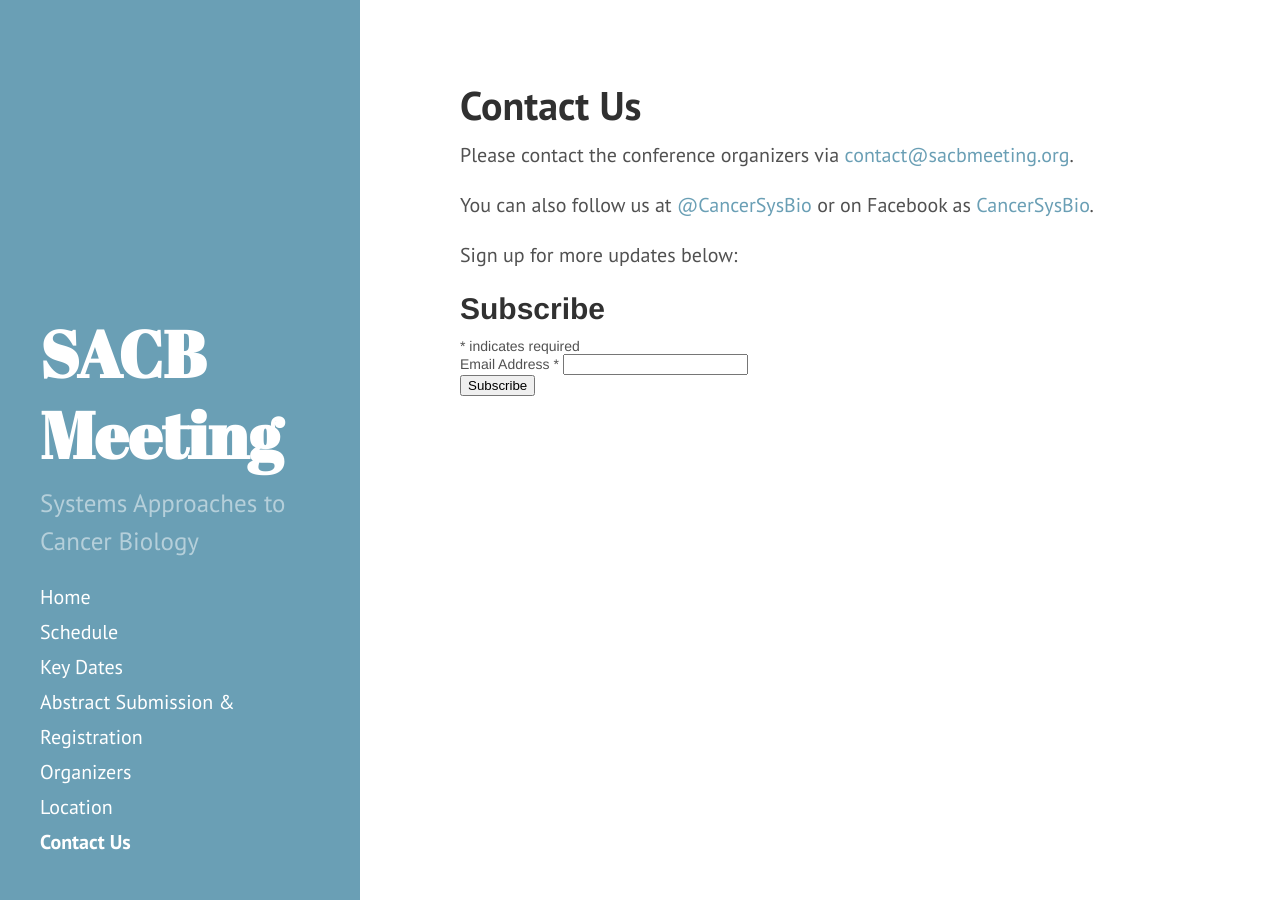
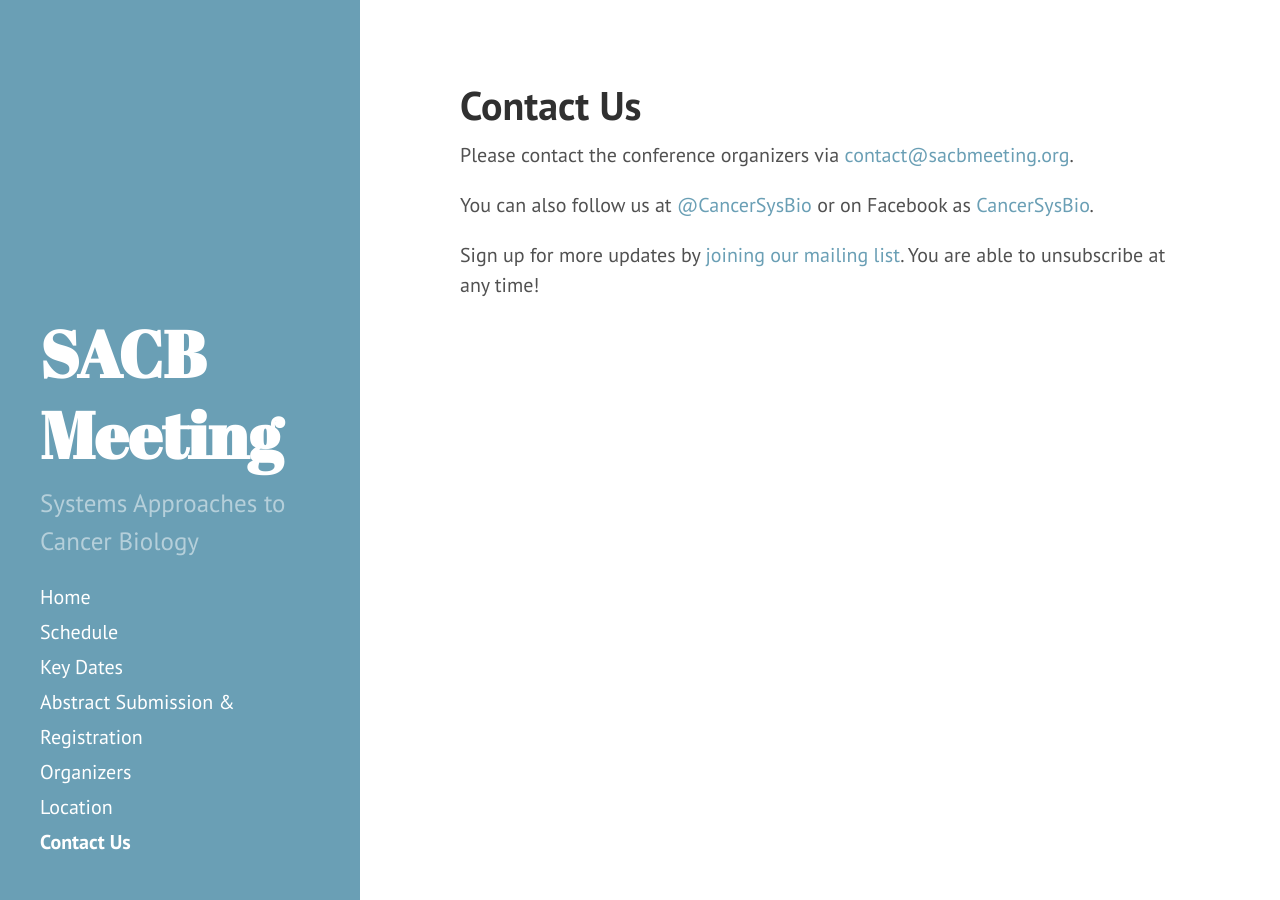
Before and after one commit to AECCSB/sacb-meeting, a Jekyll site: the page built from contact-us.md, in a window 1280 px wide. Built offline with Jekyll 4.4.1, drawn with Linux system fonts in a browser that asks for light colours; comment, search, counter and statistics services are not loaded.

Commit message:
Update contact-us.md

```diff
--- a/contact-us.md
+++ b/contact-us.md
@@ -7,32 +7,4 @@
 
 You can also follow us at [@CancerSysBio](https://twitter.com/CancerSysBio) or on Facebook as [CancerSysBio](https://www.facebook.com/CancerSysBio/).
 
-Sign up for more updates below:
-<!-- Begin Mailchimp Signup Form -->
-<link href="//cdn-images.mailchimp.com/embedcode/classic-10_7.css" rel="stylesheet" type="text/css">
-<style type="text/css">
-	#mc_embed_signup{background:#fff; clear:left; font:14px Helvetica,Arial,sans-serif; }
-	/* Add your own Mailchimp form style overrides in your site stylesheet or in this style block.
-	   We recommend moving this block and the preceding CSS link to the HEAD of your HTML file. */
-</style>
-<div id="mc_embed_signup">
-<form action="https://sacbmeeting.us4.list-manage.com/subscribe/post?u=a9acecbcfe4d0c4495f22dc2f&amp;id=217ebea01b" method="post" id="mc-embedded-subscribe-form" name="mc-embedded-subscribe-form" class="validate" target="_blank" novalidate>
-    <div id="mc_embed_signup_scroll">
-	<h2>Subscribe</h2>
-<div class="indicates-required"><span class="asterisk">*</span> indicates required</div>
-<div class="mc-field-group">
-	<label for="mce-EMAIL">Email Address  <span class="asterisk">*</span>
-</label>
-	<input type="email" value="" name="EMAIL" class="required email" id="mce-EMAIL">
-</div>
-	<div id="mce-responses" class="clear">
-		<div class="response" id="mce-error-response" style="display:none"></div>
-		<div class="response" id="mce-success-response" style="display:none"></div>
-	</div>    <!-- real people should not fill this in and expect good things - do not remove this or risk form bot signups-->
-    <div style="position: absolute; left: -5000px;" aria-hidden="true"><input type="text" name="b_a9acecbcfe4d0c4495f22dc2f_217ebea01b" tabindex="-1" value=""></div>
-    <div class="clear"><input type="submit" value="Subscribe" name="subscribe" id="mc-embedded-subscribe" class="button"></div>
-    </div>
-</form>
-</div>
-
-<!--End mc_embed_signup-->
+Sign up for more updates by [joining our mailing list](https://sacbmeeting.us4.list-manage.com/subscribe?u=a9acecbcfe4d0c4495f22dc2f&id=217ebea01b). You are able to unsubscribe at any time!
```
